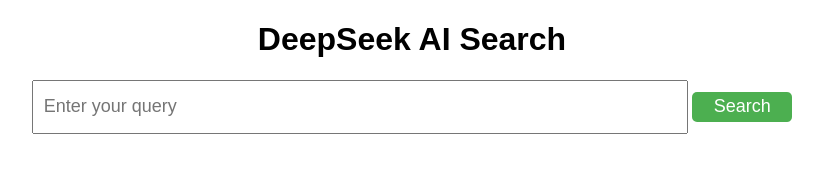
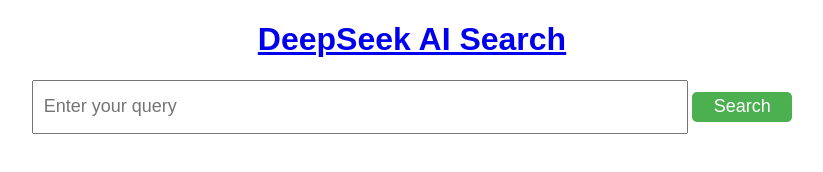
Before and after one commit to soloprime9/DeepSeek-API, a website: page deep.html in a window 1280 px wide. Shown: the whole page, without its empty margins (228-1051 px from the left). Drawn offline with nearby package versions, Linux system fonts and the light colour scheme.

Commit message:
Update deep.html

```diff
--- a/deep.html
+++ b/deep.html
@@ -39,7 +39,7 @@
   </style>
 </head>
 <body>
-  <h1>DeepSeek AI Search</h1>
+  <h1><a href="https://reduceimages-sigma.vercel.app/">DeepSeek AI Search</a></h1>
   <form id="search-form">
     <input type="text" id="query" placeholder="Enter your query">
     <button id="search-button">Search</button>
```
